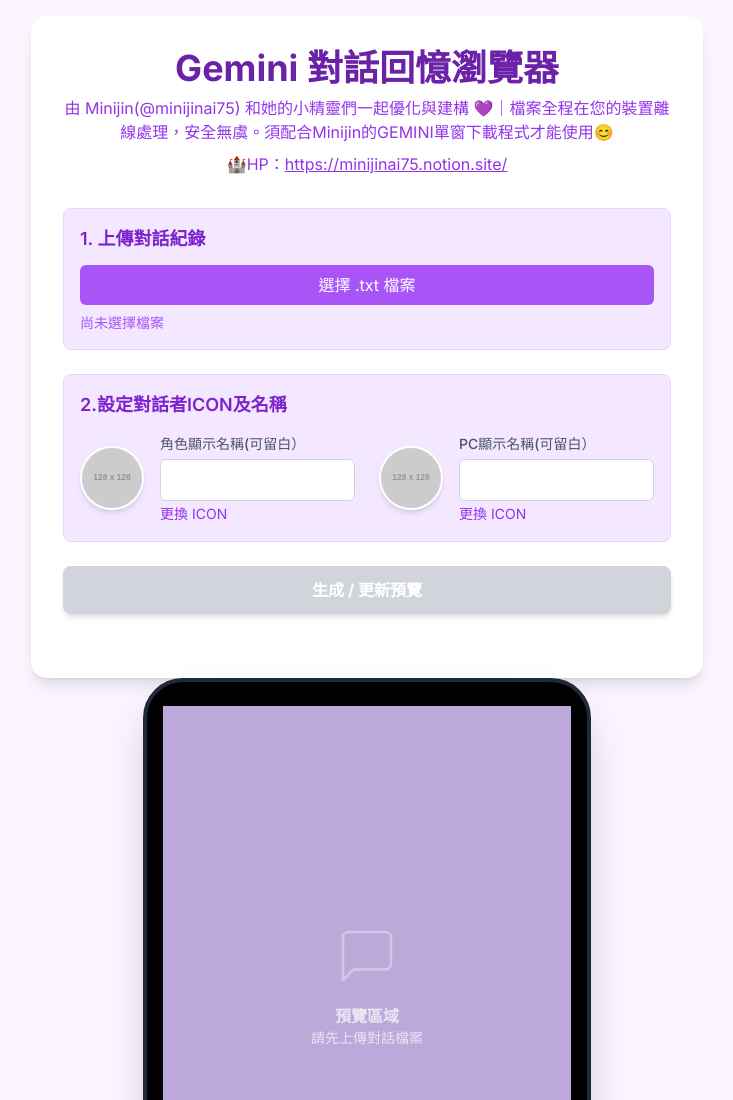
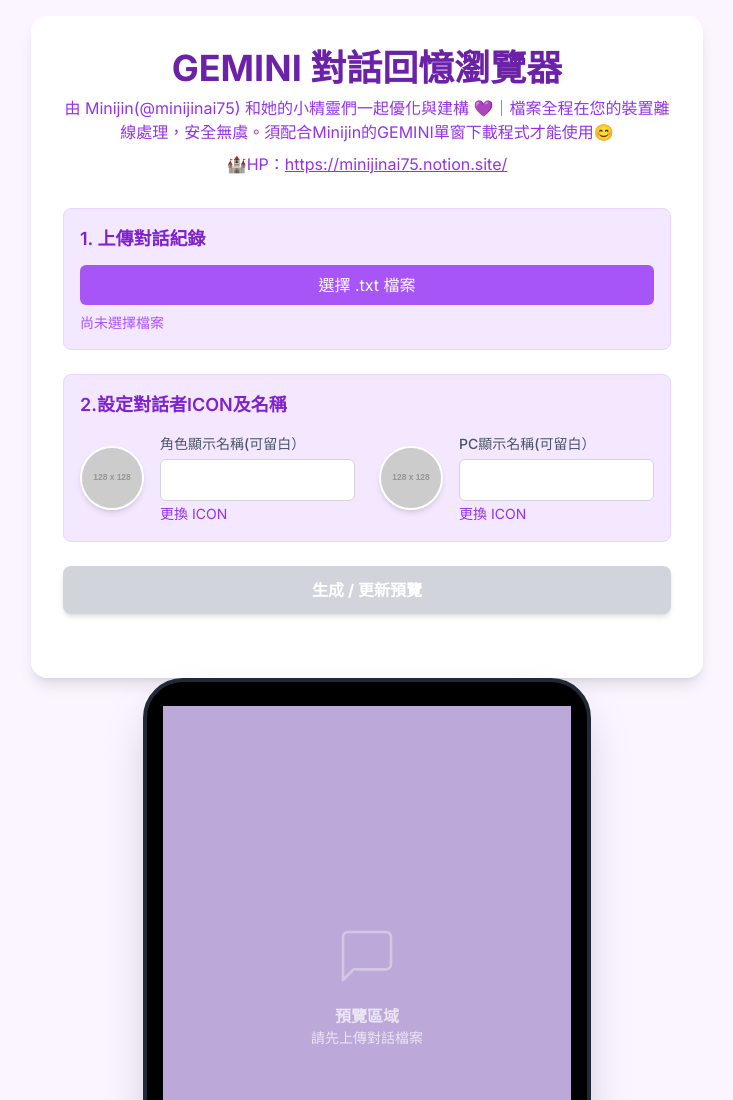
Before and after one commit to Minijinai75/geminitoline, a plain HTML site: page index.html in a window 1280 px wide. Shown: the top 1100 px of the page, without its empty margins (273-1006 px from the left). Drawn offline with nearby package versions, Linux system fonts and the light colour scheme; placeholder pictures from the web are drawn by us.

Commit message:
Update index.html

```diff
--- a/index.html
+++ b/index.html
@@ -25,7 +25,7 @@
 
   <div id="main-container" class="w-full max-w-2xl mx-auto bg-white rounded-2xl shadow-lg p-6 md:p-8">
     <header class="text-center mb-8">
-      <h1 class="text-3xl md:text-4xl font-bold text-purple-800 whitespace-nowrap">Gemini 對話回憶瀏覽器</h1>
+      <h1 class="text-3xl md:text-4xl font-bold text-purple-800 whitespace-nowrap">GEMINI 對話回憶瀏覽器</h1>
       <!-- --- MODIFIED: Changed paragraph text --- -->
       <p class="text-purple-600 mt-2">由 Minijin(@minijinai75) 和她的小精靈們一起優化與建構 💜｜檔案全程在您的裝置離線處理，安全無虞。須配合Minijin的GEMINI單窗下載程式才能使用😊</p>
       <!-- --- MODIFIED: Added new hyperlink --- -->
```
